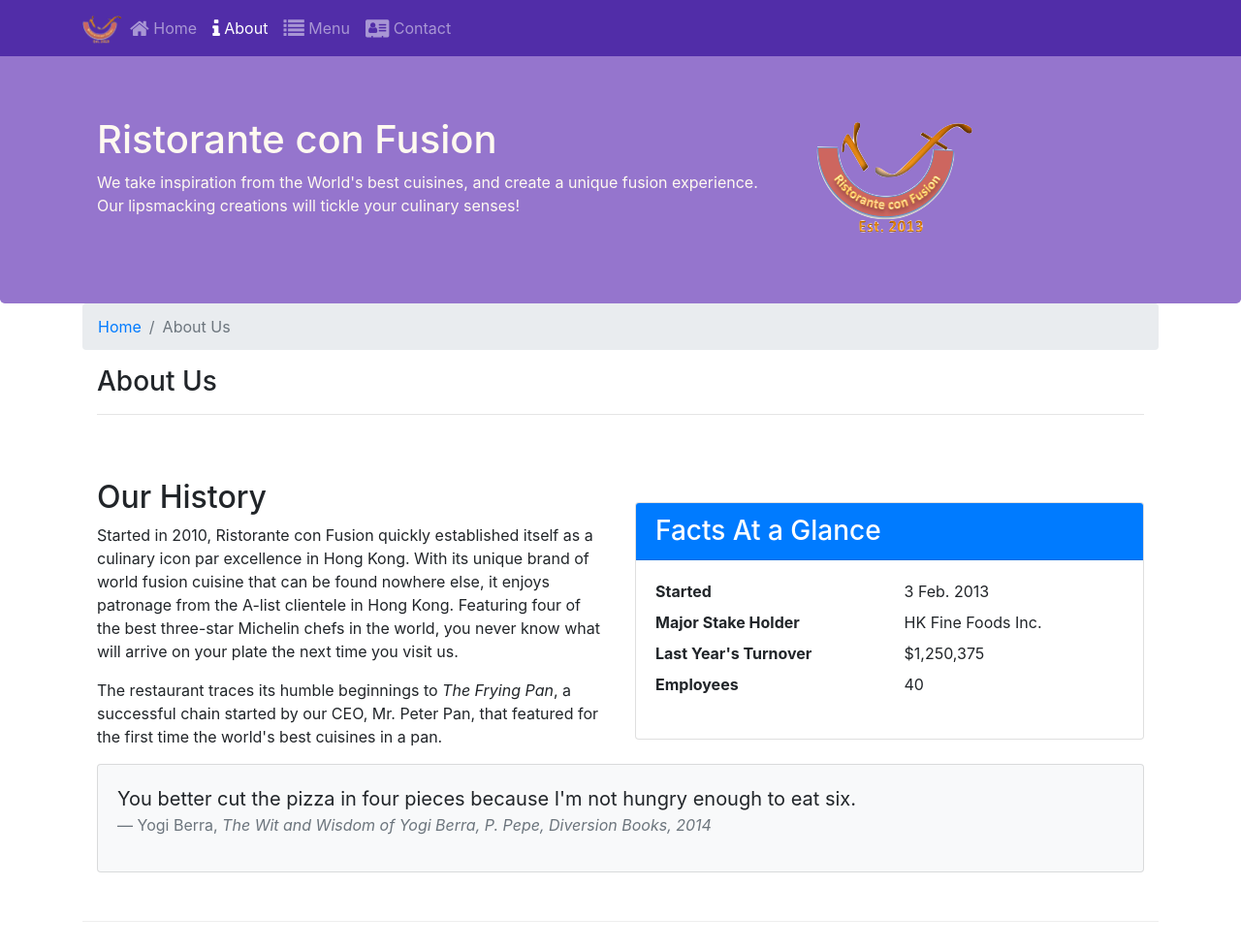
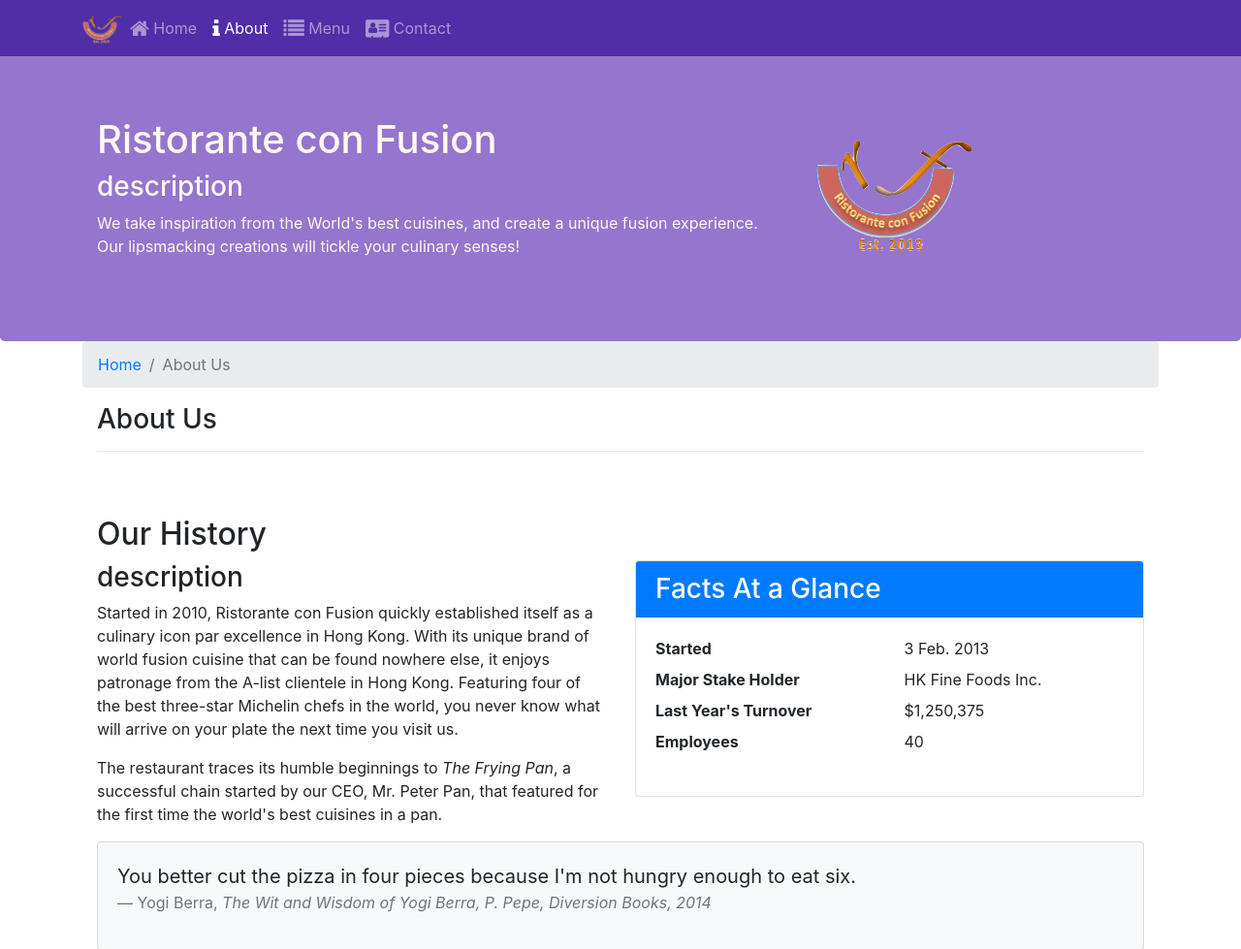
Before and after one commit to jay1310/Bootstrap--Restaurant-Website, a website: page aboutus.html in a window 1280 px wide. Shown: the top 979 px of the page at 97% size. Drawn offline with nearby package versions, Linux system fonts and the light colour scheme; files that its build step writes are made by us from their sources.

Commit message:
Update aboutus.html

```diff
--- a/aboutus.html
+++ b/aboutus.html
@@ -42,6 +42,7 @@
             <div class="row row-header">
                 <div class="col-12 col-sm-8">
                     <h1>Ristorante con Fusion</h1>
+                    <h3> description</h3>
                     <p>We take inspiration from the World's best cuisines, and create a unique fusion experience. Our lipsmacking creations will tickle your culinary senses!</p>
                 </div>
                 <div class="col-12 col-sm align-self-center">
@@ -66,6 +67,7 @@
         <div class="row row-content align-items-center">
             <div class="col-12 col-sm-6">
                 <h2>Our History</h2>
+                <h3> description</h3>
                 <p>Started in 2010, Ristorante con Fusion quickly established itself as a culinary icon par excellence in Hong Kong. With its unique brand of world fusion cuisine that can be found nowhere else, it enjoys patronage from the A-list clientele in Hong Kong.  Featuring four of the best three-star Michelin chefs in the world, you never know what will arrive on your plate the next time you visit us.</p>
                 <p>The restaurant traces its humble beginnings to <em>The Frying Pan</em>, a successful chain started by our CEO, Mr. Peter Pan, that featured for the first time the world's best cuisines in a pan.</p>
             </div>
```
